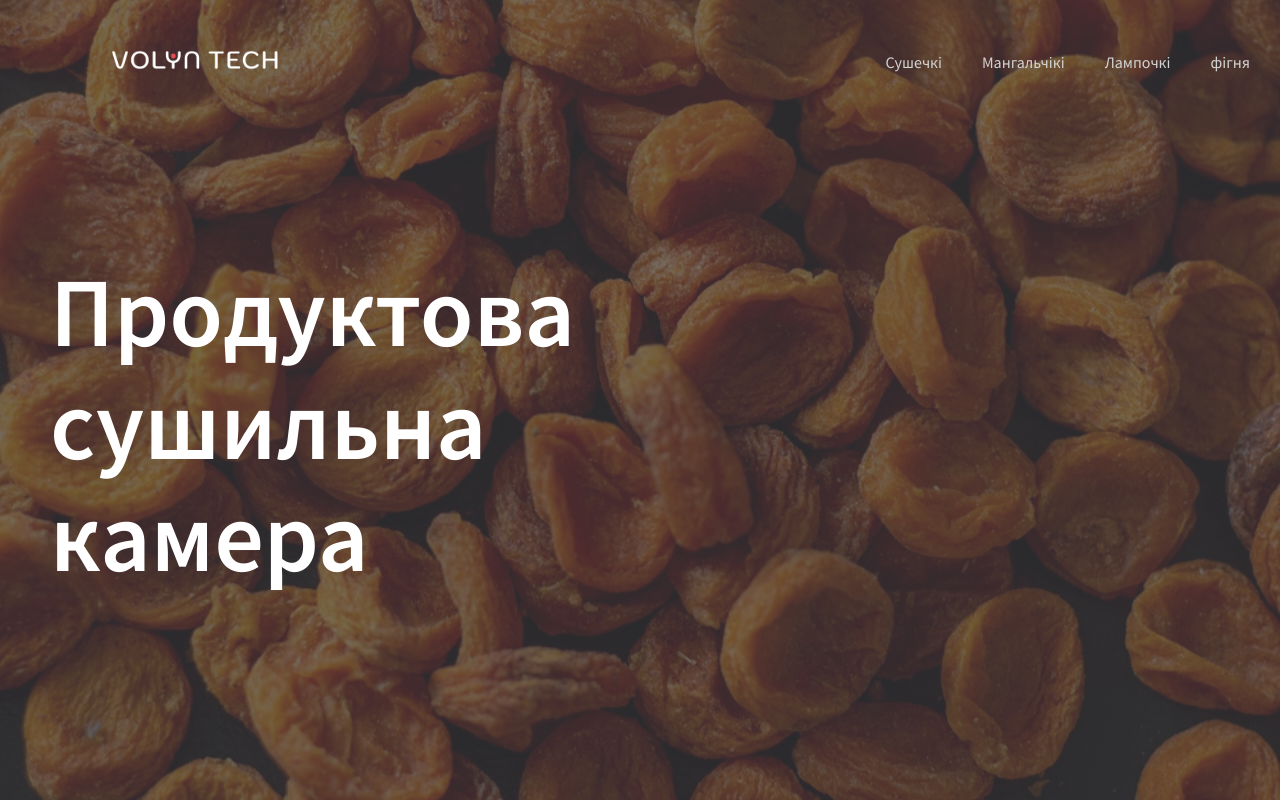
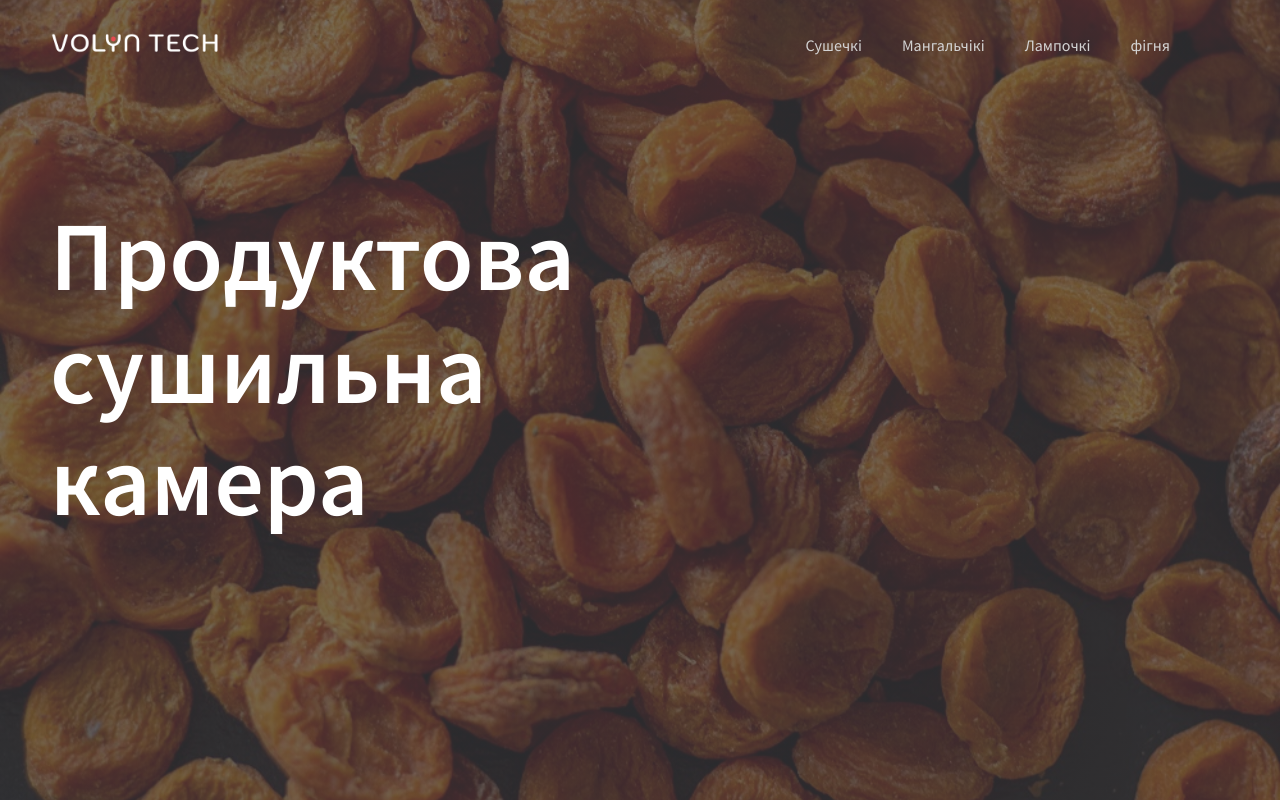
Before and after one commit to dmytrostychuk/volyn-tech, a website: page src/html/index.html in a window 1280 px wide. Shown: the top 802 px of the page. Drawn offline with nearby package versions, Linux system fonts and the light colour scheme; files that its build step writes are made by us from their sources; files whose address does not match are found by name.

Commit message:
header menu

```diff
--- a/src/html/index.html
+++ b/src/html/index.html
@@ -28,7 +28,8 @@
 
 
     <div class="header__wrapper">
-      <div class="header__inner">
+
+      <div class="header__inner ">
         <div class=" header__container ">
           <div class="header__logo">
             <h1 class="header__title"><a href="#"><img src="img/logo.png" alt="logo" width="170"></a></h1>
@@ -60,10 +61,8 @@
     <section class="top-content rellax" data-rellax-speed="-6">
       <div class="top-content__bg ">
       </div>
-      <div class="top-content__content">
+      <div class="top-content__text">
         <h1 class=" top-content__title ">Продуктова сушильна камера</h1>
-        <!-- <p class="top-content__text">для ягід, овочів та фруктів, трав та лікарських рослин, м'яса, риби та будь-яких
-            інших продуктів в тому числі фармацевтичного призначення</p> -->
 
       </div>
     </section>
--- a/src/styles/components/header.scss
+++ b/src/styles/components/header.scss
@@ -26,14 +26,18 @@
 	@include mq($from: tablet) {
 		display: flex;
 		justify-content: space-between;
-		width: 100%;
     max-width: 1700px;
+    height: 90px;
     margin: 0 auto;
-    padding: 20px 30px;
+    padding: 0 30px;
 	}
 
-  @include mq($from: tablet) {
+  @include mq($from: tablet-wide) {
+    padding: 0 40px;
+  }
 
+  @include mq($from: desktop) {
+    padding: 0 50px;
   }
 }
 
@@ -43,12 +47,10 @@
 	position: relative;
 
   @include mq($from: tablet) {
-		padding-left: 30px;
     background-color: inherit;
 	}
 
   @include mq($from: desktop) {
-    padding-left: 50px;
 	}
 }
 
@@ -69,13 +71,17 @@
   }
 
   @include mq($from: tablet) {
-    padding: 20px 30px;
+    padding: 0;
   }
 }
 
 .header--active {
   background-color: #323336;
   transition: .3s ease-in-out;
+
+  @include mq($from: tablet) {
+    background-color: inherit;
+  }
 }
 
 .header__title {
--- a/src/styles/components/navbar.scss
+++ b/src/styles/components/navbar.scss
@@ -1,7 +1,7 @@
 .menu {
 	position: absolute;
 	width: 100%;
-	transform: translateY(-150%);
+	transform: translateY(-300%);
 	background-color: #626364;
   transition: transform 0.6s ease-in-out;
 
@@ -10,7 +10,6 @@
 		display: flex;
 		flex-direction: row;
 		width: auto;
-		padding-right: 20px;
 		align-items: center;
 		background-color: inherit;
 		transform: translateY(0);
@@ -24,7 +23,7 @@
 .menu--active {
 	position: absolute;
 	transform: translateY(0);
-	transition: 0.6s ease-in-out;
+	transition: 0.6s ease-out;
 
 	@include mq($from: tablet) {
 		display: flex;
--- a/src/styles/components/top-content.scss
+++ b/src/styles/components/top-content.scss
@@ -3,7 +3,6 @@
 	position: relative;
 	color: #3C4852;
 	height: 100vh;
-	margin-top: -80px;
 }
 
 .top-content__container {
@@ -23,9 +22,13 @@
 	height: 100vh;
 }
 
-.top-content__content {
+.top-content__text {
 	transition: 0.6s ease-in-out;
 	color: #ffffff;
+	padding: 0 20px;
+
+	max-width: 1700px;
+	margin: 0 auto;
 
 	&:hover {
 		transition: 0.6s ease-in-out;
@@ -36,7 +39,6 @@
 	}
 
 	@include mq($from: phablet) {
-    padding: 0 20px;
   }
 
   @include mq($from: tablet) {
@@ -56,11 +58,10 @@
 .top-content__title {
 	position: relative;
 	font-size: 13vw;
+	margin: 0;
 	font-weight: 600;
-	padding-top: 80px;
-	margin-top: 80px;
 	color: #ffffff;
-	padding-top: 30vw;
+	padding-top: 25vh;
 
 
 	@include mq($from: phablet) {
@@ -72,7 +73,6 @@
 		width: 480px;
 		font-size: 8vw;
 		font-weight: 600;
-		padding-top: 20vw;
 	}
 
 	@include mq($from: tablet-wide) {
@@ -85,19 +85,3 @@
 		font-size: 98px;
 	}
 }
-
-.top-content__text {
-	z-index: 1;
-	position: relative;
-	font-size: 18px;
-	line-height: 25px;
-	font-weight: normal;
-	letter-spacing: normal;
-	line-height: 26px;
-	letter-spacing: .05em;
-
-	@include mq($from: tablet) {
-		width: 50%;
-	}
-
-}
```
Also changed, not shown: build/index.html, build/styles/main.css, build/styles/style-min.css.
